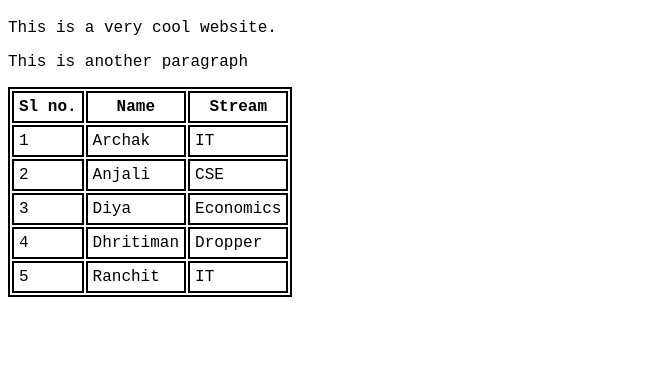
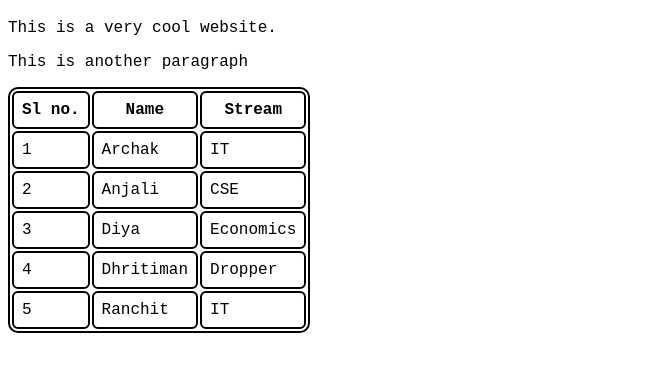
Before and after one commit to archakNath/C-Code-Reserve, a plain HTML site: page htmlFiles/index.html in a window 1280 px wide. Shown: the part 61-432 px from the top of the page, without its empty margins (0-657 px from the left). Drawn offline with Linux system fonts and the light colour scheme.

Commit message:
updated some styling

```diff
--- a/htmlFiles/index.html
+++ b/htmlFiles/index.html
@@ -11,7 +11,8 @@
         }
         th, td{
             border: 2px solid black;
-            padding: 5px;
+            padding: 8px;
+            border-radius: 6px;
         }
     </style>
 </head>
@@ -19,7 +20,7 @@
     <h1>Welcome to world of programming</h1>
     <p>This is a very cool website.</p>
     <p>This is another paragraph</p>
-    <table style="border: 2px solid black;">
+    <table style="border: 2px solid black; border-radius: 10px;">
         <thead>
             <th>Sl no.</th>
             <th>Name</th>
```
